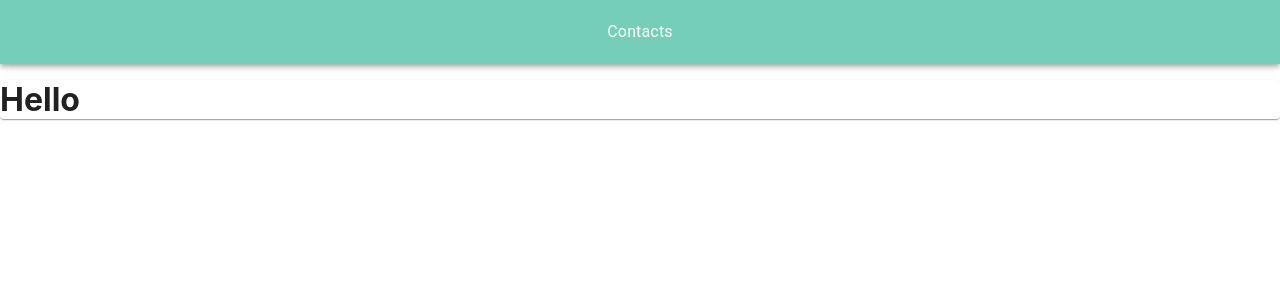
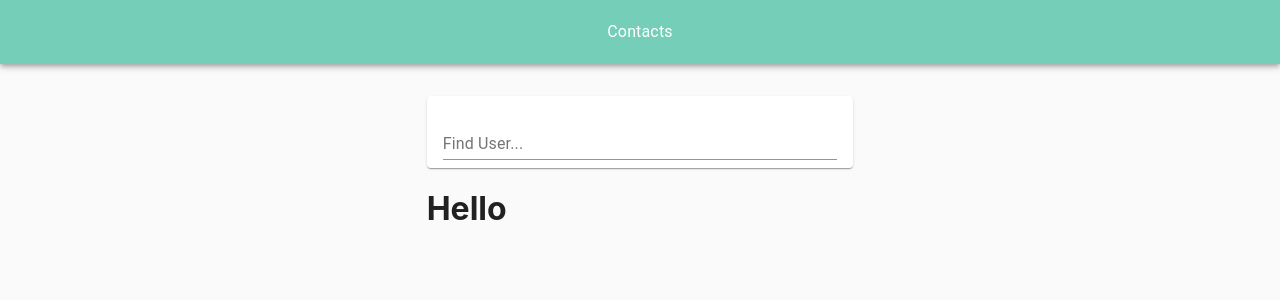
Before and after one commit to Abduganeoff/User-List, a React (Create React App) app: page / in a window 1280 px wide. Shown: the top 300 px of the page. Built offline with nearby package versions, Linux system fonts and the light colour scheme.

Commit message:
UserSearchForm added

```diff
--- a/src/UserList.js
+++ b/src/UserList.js
@@ -1,28 +1,46 @@
 import React from 'react';
 import User from './User';
+import UserSearchForm from './UserSearchForm';
 import AppBar from '@material-ui/core/AppBar';
 import Toolbar from '@material-ui/core/Toolbar';
 import Typography from '@material-ui/core/Typography';
 import Paper from '@material-ui/core/Paper';
+import Grid from '@material-ui/core/Grid';
 
 function UserList() {
-	const styles = {
-		display: 'flex',
-		alignItems: 'center',
-		justifyContent: 'center',
-		background: '#75cfb8'
-	};
 	return (
-		<div>
-			<AppBar>
-				<Toolbar style={styles}>
+		<Paper
+			style={{
+				padding: 0,
+				margin: 0,
+				height: '100vh',
+				backgroundColor: '#fafafa'
+			}}
+			elevation={0}
+		>
+			<AppBar position="static">
+				<Toolbar
+					style={{
+						display: 'flex',
+						alignItems: 'center',
+						justifyContent: 'center',
+						background: '#75cfb8'
+					}}
+				>
 					<Typography>Contacts</Typography>
 				</Toolbar>
 			</AppBar>
-			<Paper style={{ marginTop: '5em' }}>
-				<User />
-			</Paper>
-		</div>
+			<Grid
+				container
+				justify="center"
+				style={{ marginTop: '1rem' }}
+			>
+				<Grid item xs={11} md={8} lg={4}>
+					<UserSearchForm />
+					<User />
+				</Grid>
+			</Grid>
+		</Paper>
 	);
 }
 
--- /dev/null
+++ b/src/UserSearchForm.js
@@ -0,0 +1,29 @@
+import React from 'react';
+import useInputForm from './hooks/useInputForm';
+import Paper from '@material-ui/core/Paper';
+import TextField from '@material-ui/core/TextField';
+
+function UserSearchForm() {
+	const [ value, handleChange, reset ] = useInputForm('');
+	return (
+		<Paper style={{ margin: '1rem 0', padding: '0 1rem' }}>
+			<form
+				onSubmit={(e) => {
+					e.preventDefault();
+					console.log(value);
+					reset();
+				}}
+			>
+				<TextField
+					value={value}
+					onChange={handleChange}
+					margin="normal"
+					label="Find User..."
+					fullWidth
+				/>
+			</form>
+		</Paper>
+	);
+}
+
+export default UserSearchForm;
--- /dev/null
+++ b/src/hooks/useInputForm.js
@@ -0,0 +1,17 @@
+import { useState } from 'react';
+
+function useInputForm(initialVal) {
+	const [ value, setState ] = useState(initialVal);
+
+	const handleChange = (e) => {
+		setState(e.target.value);
+	};
+
+	const reset = () => {
+		setState('');
+	};
+
+	return [ value, handleChange, reset ];
+}
+
+export default useInputForm;
```
